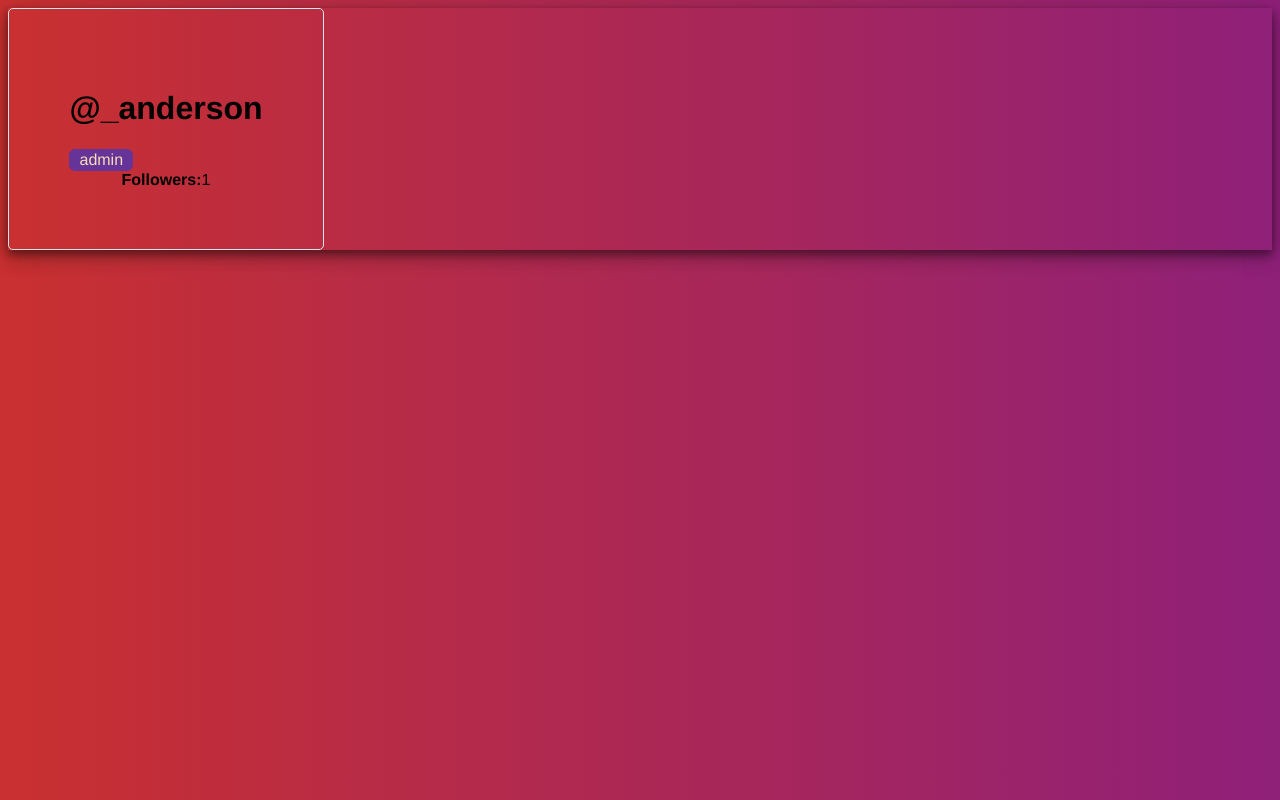
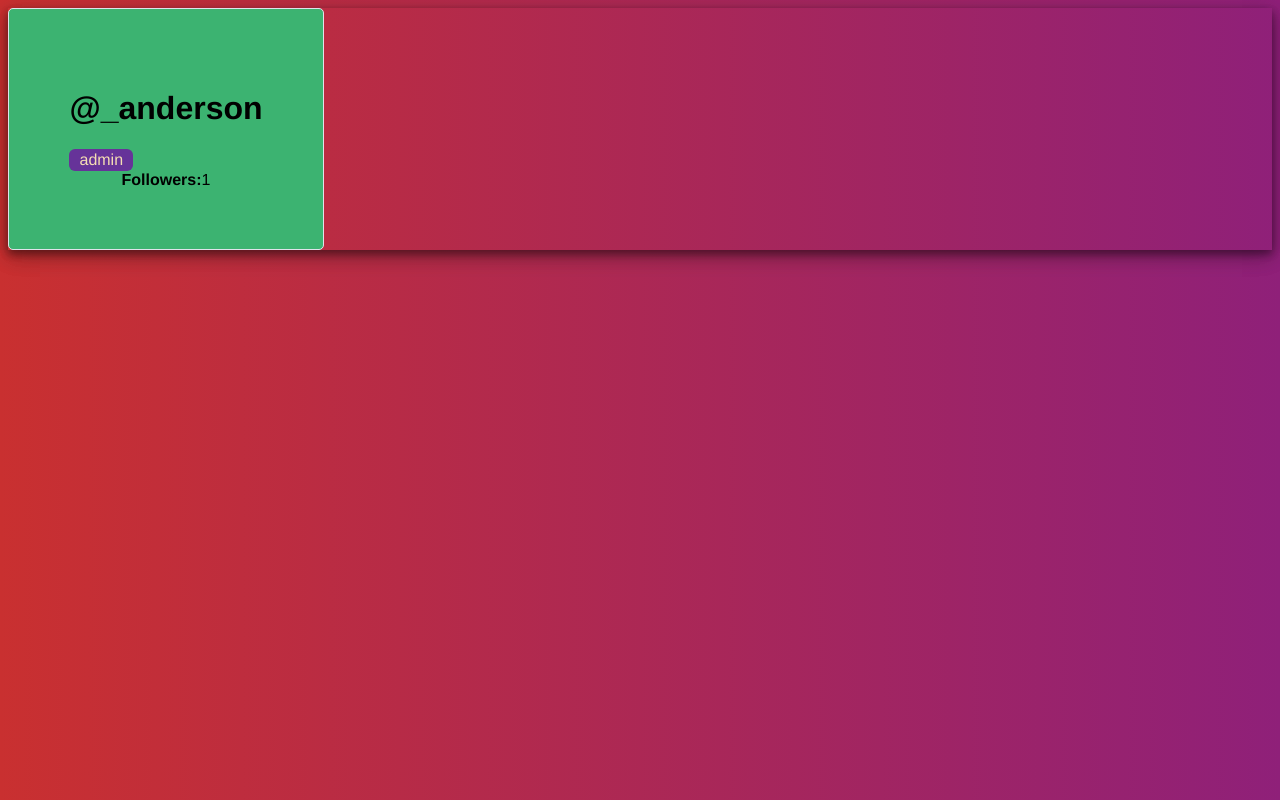
Before and after one commit to andersoncharle/cryptostar, a Vue app: page / in a window 1280 px wide. Built offline with nearby package versions, Linux system fonts and the light colour scheme.

Commit message:
user profile background color

```diff
--- a/src/components/userProfile.vue
+++ b/src/components/userProfile.vue
@@ -100,6 +100,7 @@ export default {
   border: 1px solid #dfe3eb;
   text-align: center;
   margin: 0 auto;
+  background-color: MediumSeaGreen;
 }
 .user-profile__admin-badge {
   background-color: rebeccapurple;
```
